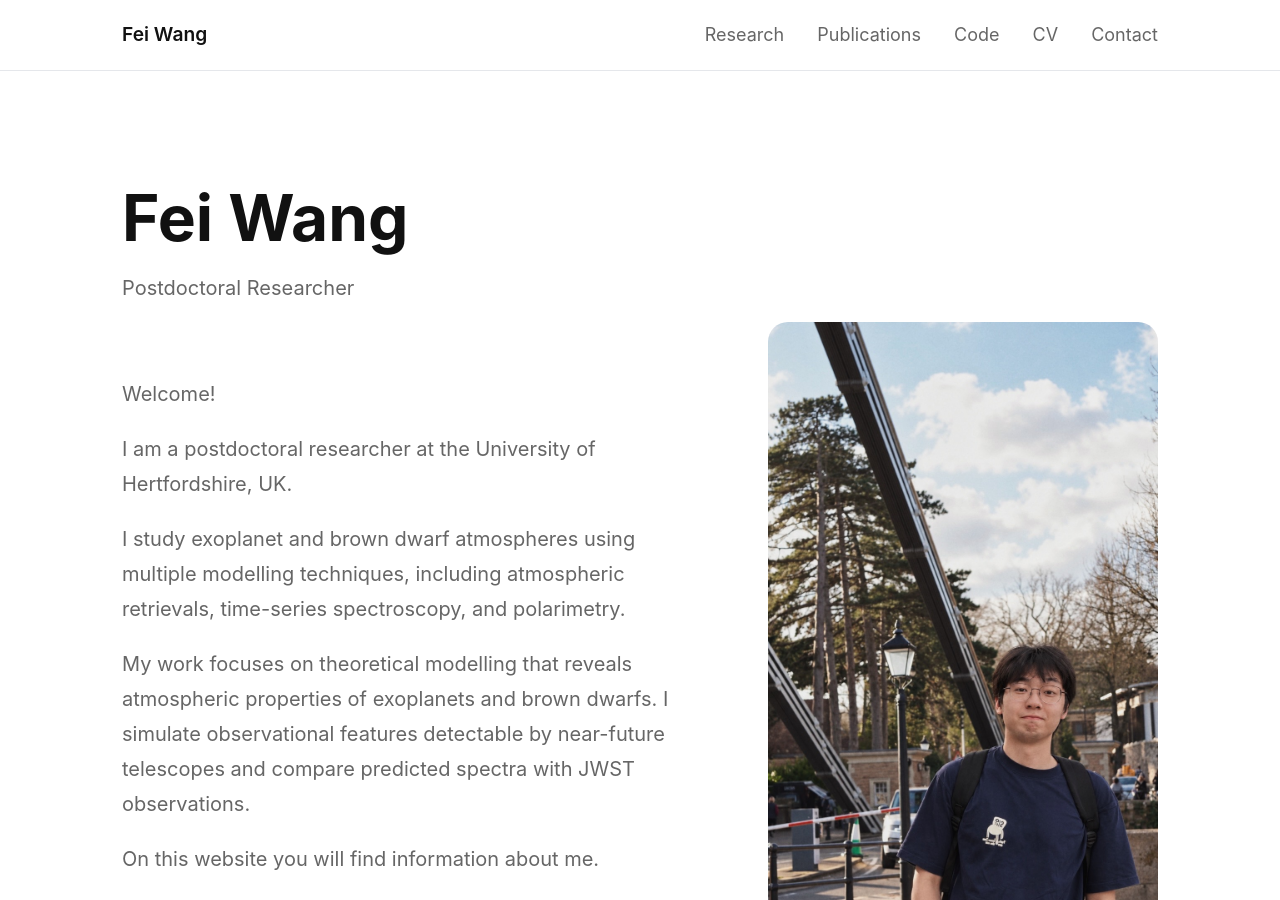
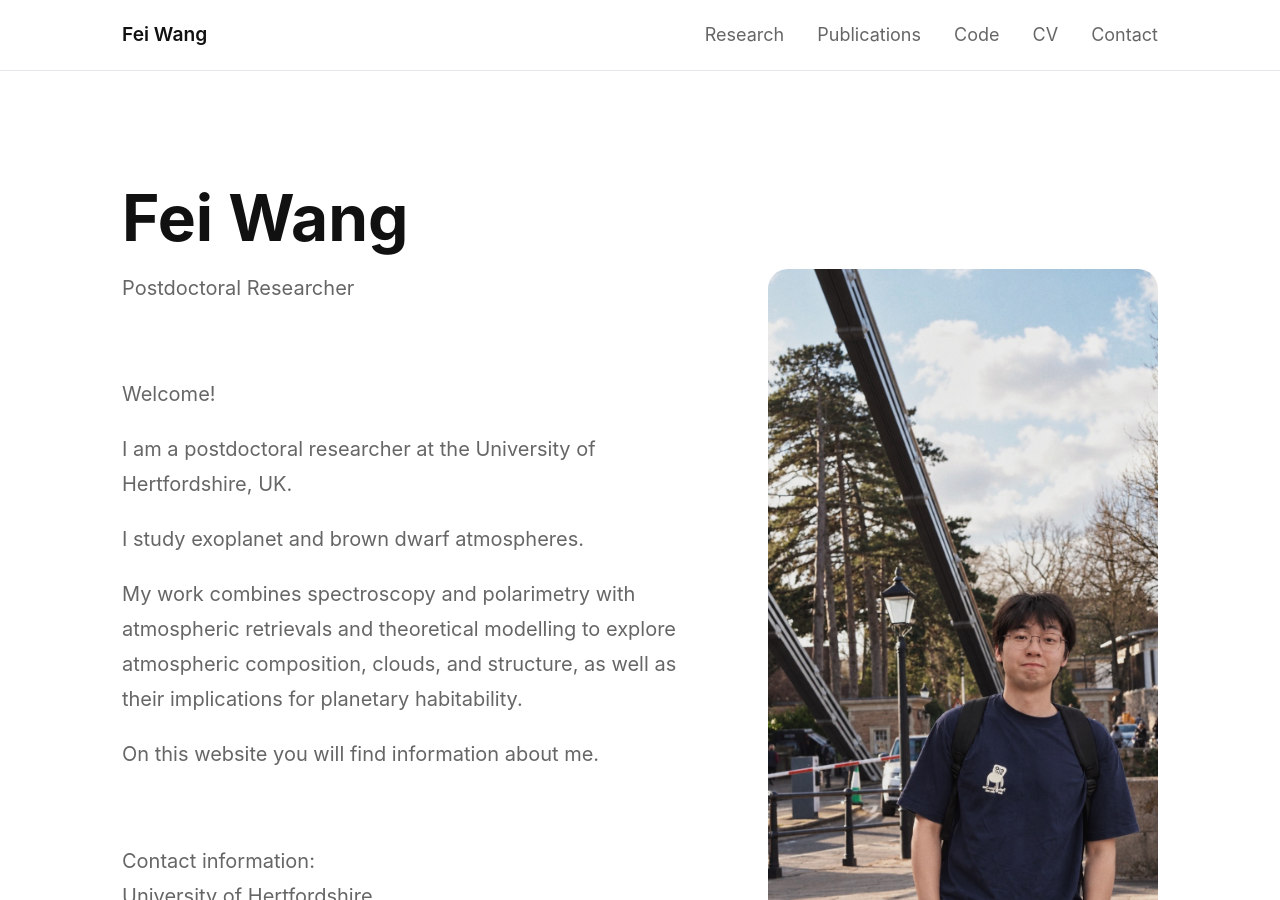
Before and after one commit to fwang23nh/FeiWang, a Jekyll site: the page built from index.md, in a window 1280 px wide and 900 px high. Built offline with Jekyll 4.4.1, drawn with Linux system fonts in a browser that asks for light colours.

Commit message:
Update homepage research description

```diff
--- a/index.md
+++ b/index.md
@@ -26,11 +26,12 @@ I am a postdoctoral researcher at the University of Hertfordshire, UK.
 </p>
 
 <p>
-I study exoplanet and brown dwarf atmospheres using multiple modelling techniques, including atmospheric retrievals, time-series spectroscopy, and polarimetry.
+I study exoplanet and brown dwarf atmospheres.
 </p>
 
 <p>
-My work focuses on theoretical modelling that reveals atmospheric properties of exoplanets and brown dwarfs. I simulate observational features detectable by near-future telescopes and compare predicted spectra with JWST observations.
+My work combines spectroscopy and polarimetry with atmospheric retrievals and theoretical modelling to explore atmospheric composition, clouds, and structure, as well as their implications for planetary habitability.
+
 </p>
 
 <p>
```
